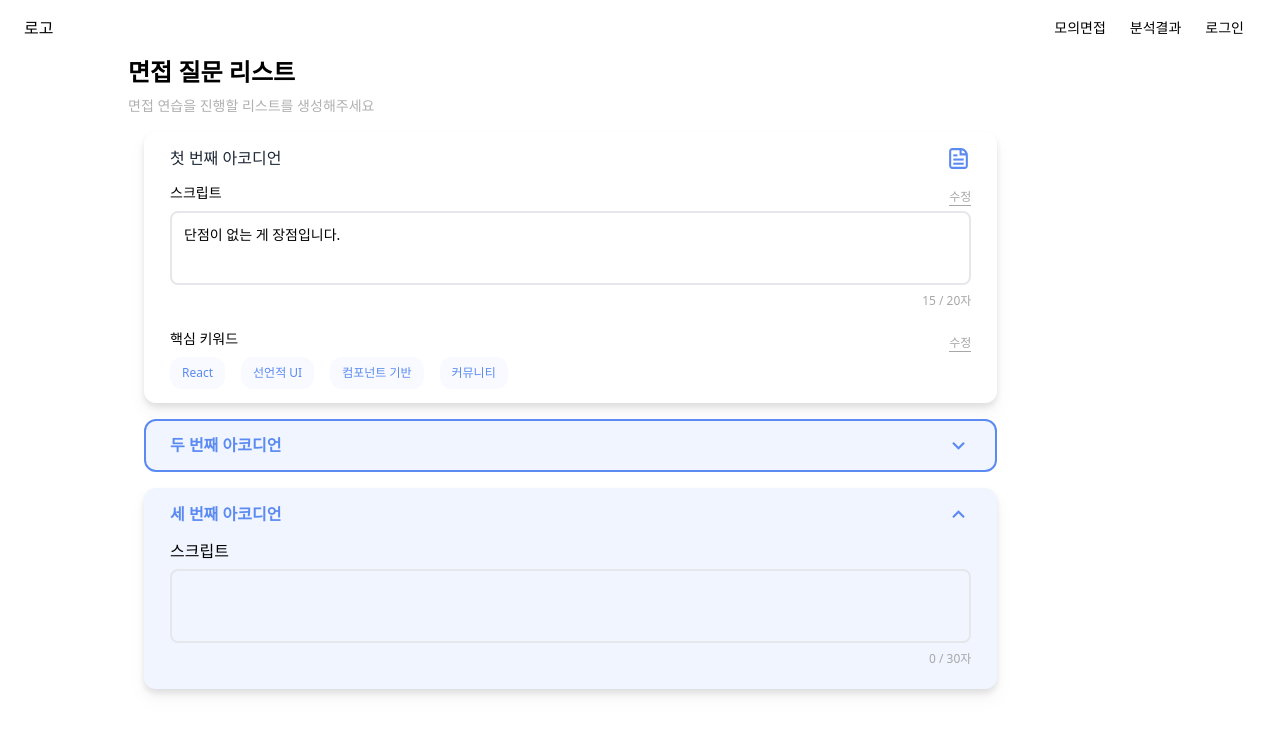
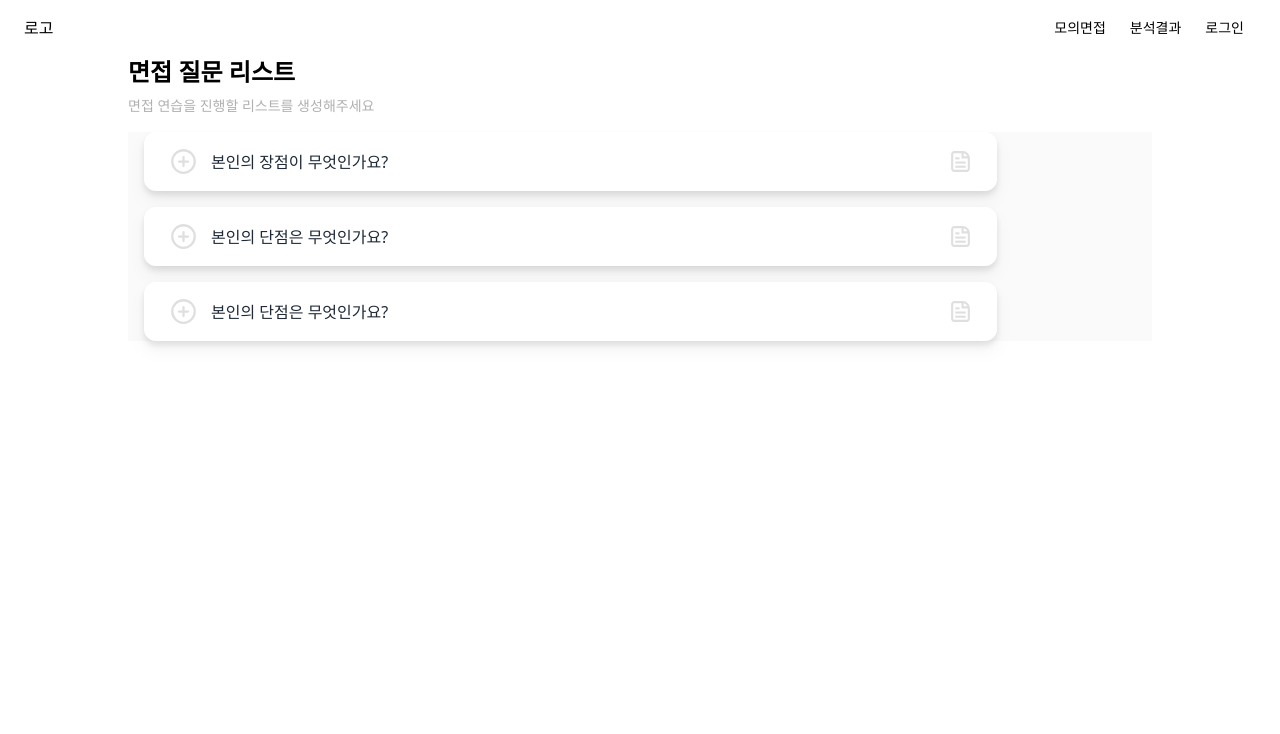
Before and after one commit to d102-preview/preview, a React (Vite) app in the folder frontend/: page /question in a window 1280 px wide. Shown: the top 734 px of the page. Built offline with nearby package versions, Linux system fonts and the light colour scheme.

Commit message:
[FE] feat #29: QuestionItem 컴포넌트 구현
- Accordian 컴포넌트 수정
- Keywords 컴포넌트 수정 (Input 컴포넌트 제거)
- Textarea 컴포넌트 및 Script 컴포넌트 UI 수정

```diff
--- a/frontend/src/components/@common/Accordian/Accordian.tsx
+++ b/frontend/src/components/@common/Accordian/Accordian.tsx
@@ -1,6 +1,7 @@
 import React, { useRef, useState } from 'react';
 import { IconType } from 'react-icons';
 import { CgFileDocument } from 'react-icons/cg';
+import { LuMinusCircle, LuPlusCircle } from 'react-icons/lu';
 
 interface IAccordianProps {
   titleContent: string | React.ReactNode;
@@ -18,6 +19,9 @@ interface IAccordianProps {
   textWeight?: string;
   width?: string;
   onToggle?: () => void; // 사용자 정의 토글 함수(추가적인 액션)가 있는 경우
+  onPlusClick?: () => void;
+  onMinusClick?: () => void;
+  hasIcons?: boolean;
 }
 
 const Accordian = ({
@@ -29,15 +33,19 @@ const Accordian = ({
   iconOpenColor = '#5A8AF2',
   iconCloseColor = '#DFDFDF',
   backgroundColor = 'bg-white',
-  borderStyle = 'border-2',
+  borderStyle = 'border-0',
   borderRadius = 'rounded-xl',
   textColor = 'text-gray-800',
-  textSize = 'text-md',
+  textSize = 'text-sm',
   textWeight = 'font-normal',
   width = 'w-10/12',
   onToggle,
+  onPlusClick, // '+' 아이콘 클릭 시 호출될 함수
+  onMinusClick, // '-' 아이콘 클릭 시 호출될 함수
+  hasIcons = false, // 아이콘 표시 여부
 }: IAccordianProps) => {
   const [isOpen, setIsOpen] = useState<boolean>(defaultOpen);
+  const [isSelected, setIsSelected] = useState<boolean>(false);
   const wrapperRef = useRef<HTMLDivElement>(null);
 
   // isOpen 상태를 토글하는 함수
@@ -51,20 +59,36 @@ const Accordian = ({
     }
   };
 
+  const handleIconClick = (event: React.MouseEvent) => {
+    // 버블링을 방지하여 아코디언 헤더의 onClick 이벤트가 발생하지 않도록 함
+    event.stopPropagation();
+    setIsSelected(!isSelected);
+
+    if (!isSelected && onPlusClick) {
+      onPlusClick();
+    } else if (isSelected && onMinusClick) {
+      onMinusClick();
+    }
+  };
+
   // isOpen 상태에 따라 동적으로 스타일 변경
   const wrapperStyle = isOpen ? { height: 'auto' } : { height: '0px' };
-  const borderColor = isOpen ? 'border-transparent' : 'border-[#5A8AF2]';
-  const shadow = isOpen ? 'drop-shadow-lg' : 'drop-shadow-none';
 
   return (
     <div
-      className={`m-4 cursor-pointer ${width} ${backgroundColor} ${borderStyle} ${borderColor} ${borderRadius} ${shadow}`}
+      className={`m-4 cursor-pointer ${width} ${backgroundColor} ${borderStyle} ${borderRadius} drop-shadow-lg hover:border-2 hover:border-MAIN1`}
     >
-      <div className={`p-3 mx-3 flex justify-between`} onClick={toggleOpen}>
-        <div className={` ${textColor} ${textSize} ${textWeight}`}>{titleContent}</div>
-        <div>
-          {isOpen ? <IconOpen size="25" color={iconOpenColor} /> : <IconClose size="25" color={iconCloseColor} />}
+      <div className={`p-3 mx-3 flex items-center justify-between`} onClick={toggleOpen}>
+        <div className={`flex items-center ${textColor} ${textSize} ${textWeight}`}>
+          {hasIcons &&
+            (isSelected ? (
+              <LuMinusCircle size="35" className="mr-2 p-1 pl-0" color={iconOpenColor} onClick={handleIconClick} />
+            ) : (
+              <LuPlusCircle size="35" className="mr-2 p-1  pl-0" color={iconCloseColor} onClick={handleIconClick} />
+            ))}
+          <div>{titleContent}</div>
         </div>
+        {isOpen ? <IconOpen size="25" color={iconOpenColor} /> : <IconClose size="25" color={iconCloseColor} />}
       </div>
       {/* content wrapper */}
       <div
--- a/frontend/src/components/@common/Textarea/Textarea.tsx
+++ b/frontend/src/components/@common/Textarea/Textarea.tsx
@@ -60,7 +60,7 @@ const Textarea = ({
     <div className="pb-5">
       {label && <div className="pb-1.5 text-md">{label}</div>}
       <div
-        className={`${width} ${borderType === 'all' ? 'border-2 rounded-lg' : 'border-none'} focus-within:border-MAIN1 overflow-hidden`}
+        className={`${width} ${borderType === 'all' ? 'border-2 rounded-lg' : 'border-none'} border-[#E8E8E8] focus-within:border-[#A7A7A7] overflow-hidden`}
         style={{ padding: '0.75rem' }}
       >
         <textarea
--- a/frontend/src/components/question/Keywords.tsx
+++ b/frontend/src/components/question/Keywords.tsx
@@ -1,5 +1,4 @@
 import { useState } from 'react';
-import Input from '../@common/Input/Input';
 import { IoClose } from 'react-icons/io5';
 
 const Keywords = () => {
@@ -31,7 +30,7 @@ const Keywords = () => {
   };
 
   return (
-    <div className="pb-3">
+    <div className="pb-5">
       <div className="flex justify-between  items-center">
         <p className="font-medium text-sm mb-2">핵심 키워드</p>
         <button className="text-xs text-UNIMPORTANT_TEXT border-b border-UNIMPORTANT_TEXT" onClick={toggleEdit}>
@@ -55,14 +54,12 @@ const Keywords = () => {
           </span>
         ))}
         {isEdit ? (
-          <Input
+          <input
             value={inputValue}
             onChange={handleInputChange}
             onKeyDown={handleInputKeyDown}
-            width="w-24"
             placeholder="키워드를 추가해 보세요"
-            borderType="all"
-            className="text-xs px-3 py-2 border-2 border-[#F1F5FF] rounded-xl"
+            className="w-38 text-xs px-3 py-2 border-2 border-[#F1F5FF] rounded-xl outline-none focus:border-MAIN1"
           />
         ) : (
           <></>
--- /dev/null
+++ b/frontend/src/components/question/QuestionItem.tsx
@@ -0,0 +1,29 @@
+import Accordian from '@/components/@common/Accordian/Accordian';
+import Keywords from '@/components/question/Keywords';
+import Script from '@/components/question/Script';
+
+interface IQuestionItemProps {
+  question: string;
+  id: number;
+}
+
+const QuestionItem = ({ question, id }: IQuestionItemProps) => {
+  return (
+    <div className="mb-2">
+      <Accordian
+        titleContent={question}
+        children={
+          <>
+            <Script initialScript="단점이 없는 게 장점입니다." maxLength={50} />
+            <Keywords />
+          </>
+        }
+        defaultOpen={false}
+        hasIcons={true}
+        textSize="text-base"
+        textWeight="font-medium"
+      />
+    </div>
+  );
+};
+export default QuestionItem;
--- a/frontend/src/components/question/Script.tsx
+++ b/frontend/src/components/question/Script.tsx
@@ -53,7 +53,7 @@ const Script = ({ initialScript, maxLength }: IScript) => {
 
   return (
     <>
-      <div className="flex justify-between items-center">
+      <div className="flex justify-between items-center my-1">
         <p className="font-medium text-sm mb-2">스크립트</p>
         {!isEdit ? (
           <button className="text-xs text-UNIMPORTANT_TEXT border-b border-UNIMPORTANT_TEXT" onClick={toggleEdit}>
--- a/frontend/src/pages/question/QuestionPage.tsx
+++ b/frontend/src/pages/question/QuestionPage.tsx
@@ -1,9 +1,5 @@
 import Header from '@/components/@common/Header/Header';
-import Accordian from '@/components/@common/Accordian/Accordian';
-import Textarea from '@/components/@common/Textarea/Textarea';
-import Keywords from '@/components/question/Keywords';
-import Script from '@/components/question/Script';
-import { MdOutlineExpandMore, MdOutlineExpandLess } from 'react-icons/md';
+import QuestionItem from '@/components/question/QuestionItem';
 
 const QuestionPage = () => {
   return (
@@ -14,54 +10,11 @@ const QuestionPage = () => {
           <h3 className="text-2xl font-semibold mb-2">면접 질문 리스트</h3>
           <p className="text-sm text-[#B0B0B0]">면접 연습을 진행할 리스트를 생성해주세요</p>
         </div>
-
-        {/* 첫 번째 아코디언 */}
-        <Accordian
-          titleContent="첫 번째 아코디언"
-          children={
-            <>
-              <Script initialScript="단점이 없는 게 장점입니다." maxLength={20} />
-              <Keywords />
-            </>
-          }
-          defaultOpen={true}
-        />
-        {/* 두 번째 아코디언 */}
-        <Accordian
-          titleContent="두 번째 아코디언"
-          children={
-            <>
-              <Textarea
-                value="하이이"
-                placeholder="해당 질문에 대한 스크립트를 미리 작성해보세요!"
-                maxLength={10}
-                subText={{ text: '최대 10자까지 입력 가능합니다.', type: 'info' }}
-              />
-              <Keywords />
-            </>
-          }
-          defaultOpen={false}
-          iconOpen={MdOutlineExpandLess}
-          iconClose={MdOutlineExpandMore}
-          iconOpenColor="#5A8AF2"
-          iconCloseColor="#5A8AF2"
-          backgroundColor="bg-[#F1F5FF]"
-          textColor="text-[#5A8AF2]"
-          textWeight="font-bold"
-        />
-        {/* 세 번째 아코디언 */}
-        <Accordian
-          titleContent="세 번째 아코디언"
-          children={<Textarea value="" maxLength={30} label="스크립트" />}
-          defaultOpen={true}
-          iconOpen={MdOutlineExpandLess}
-          iconClose={MdOutlineExpandMore}
-          iconOpenColor="#5A8AF2"
-          iconCloseColor="#5A8AF2"
-          backgroundColor="bg-[#F1F5FF]"
-          textColor="text-[#5A8AF2]"
-          textWeight="font-bold"
-        />
+        <div className="bg-GRAY">
+          <QuestionItem question="본인의 장점이 무엇인가요?" id={1} />
+          <QuestionItem question="본인의 단점은 무엇인가요?" id={2} />
+          <QuestionItem question="본인의 단점은 무엇인가요?" id={2} />
+        </div>
       </main>
     </>
   );
```
Also changed, not shown: 1 other file (tests, documents, lock files or other folders).
